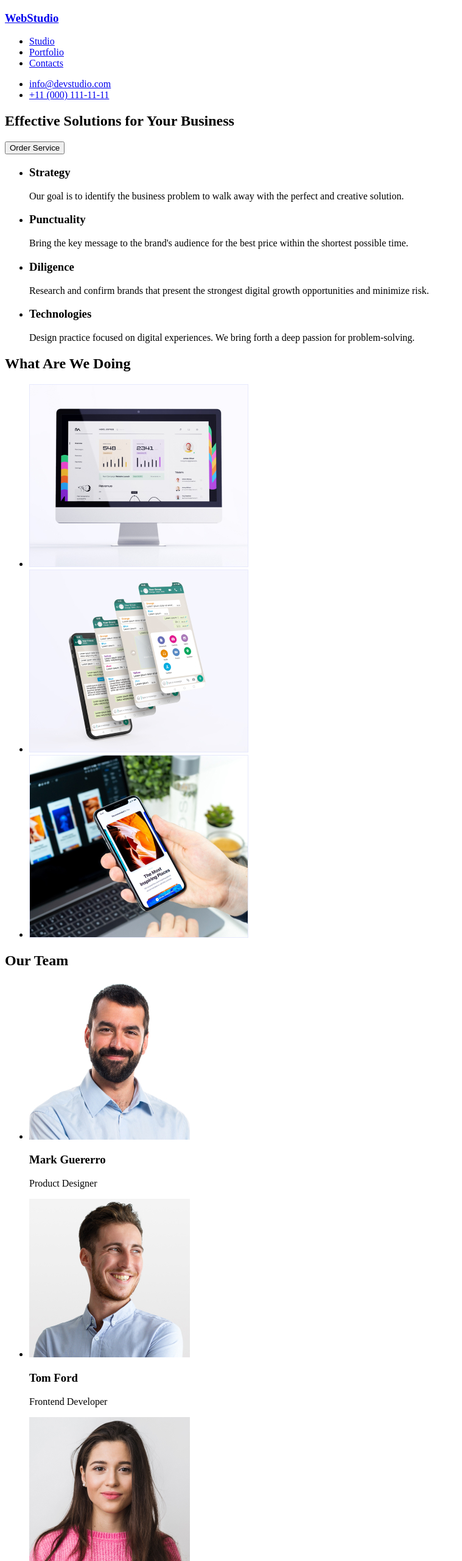
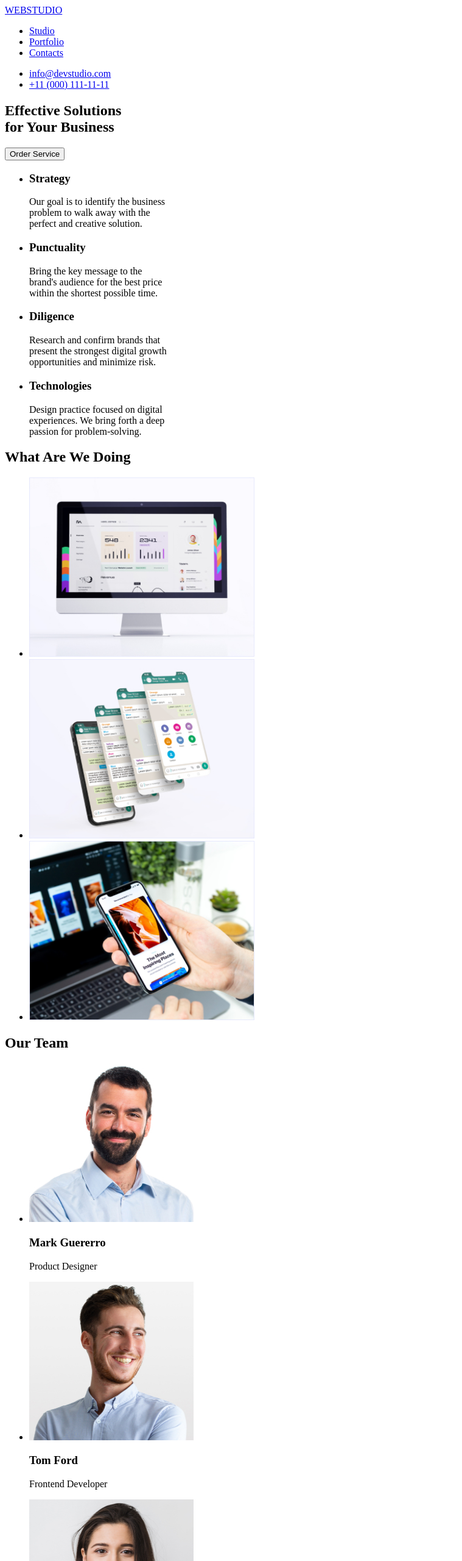
Before and after one commit to edsuratos/goit-markup-hw-01, a plain HTML site: page index.html in a window 1280 px wide. Shown: the top 2560 px of the page at 61% size, without its empty margins (0-759 px from the left). Drawn offline with Linux system fonts and the light colour scheme.

Commit message:
hw1 (for recheck)

```diff
--- a/index.html
+++ b/index.html
@@ -8,8 +8,8 @@
   <body>
     <!--Header Part-->
     <header>
-      <h3><a href="#">WebStudio</a></h3>
       <nav>
+        <a href="#">WEBSTUDIO</a>
         <ul>
           <li><a href="#">Studio</a></li>
           <li><a href="#">Portfolio</a></li>
@@ -27,57 +27,82 @@
     <main>
       <!--Section One-->
       <section>
-                <h1>Effective Solutions for Your Business</h1>
+        <h1>
+          Effective Solutions<br />
+          for Your Business
+        </h1>
         <button type="button">Order Service</button>
       </section>
       <!--Section Two-->
       <section>
+        <div>
           <ul>
             <li>
               <h3>Strategy</h3>
               <p>
-                        Our goal is to identify the business problem to walk away with the
-                        perfect and creative solution.
+                Our goal is to identify the business<br />problem to walk away
+                with the<br />perfect and creative solution.
               </p>
             </li>
             <li>
               <h3>Punctuality</h3>
               <p>
-                        Bring the key message to the brand's audience for the best price
+                Bring the key message to the<br />
+                brand's audience for the best price<br />
                 within the shortest possible time.
               </p>
             </li>
             <li>
               <h3>Diligence</h3>
               <p>
-                        Research and confirm brands that present the strongest digital growth
+                Research and confirm brands that<br />
+                present the strongest digital growth<br />
                 opportunities and minimize risk.
               </p>
             </li>
             <li>
               <h3>Technologies</h3>
               <p>
-                        Design practice focused on digital experiences. We bring forth a deep
+                Design practice focused on digital<br />
+                experiences. We bring forth a deep<br />
                 passion for problem-solving.
               </p>
             </li>
           </ul>
+        </div>
       </section>
       <!--Section Three-->
       <section>
+        <div>
           <h2>What Are We Doing</h2>
 
           <ul>
             <li>
-                      <img src="./images/img 1.jpg" alt="monitor" />
+              <img
+                src="./images/img-1.jpg"
+                alt="monitor"
+                width="370"
+                height="294"
+              />
             </li>
             <li>
-                      <img src="./images/img 2.jpg" alt="mobile" />
+              <img
+                src="./images/img-2.jpg"
+                alt="mobile"
+                width="370"
+                height="294"
+              />
             </li>
             <li>
-                      <img src="./images/img 3.jpg" alt="holding mobile" />
+              <img
+                src="./images/img-3.jpg"
+                alt="holding mobile"
+                width="370"
+                height="294"
+              />
             </li>
           </ul>
+        </div>
       </section>
       <!--Section Four-->
       <section>
@@ -85,22 +110,42 @@
 
         <ul>
           <li>
-                      <img src="./images/Mark.jpg" alt="Mark Guererro" />
+            <img
+              src="./images/mark.jpg"
+              alt="Mark Guererro"
+              width="270"
+              height="260"
+            />
             <h3>Mark Guererro</h3>
             <p>Product Designer</p>
           </li>
           <li>
-                      <img src="./images/Tom.jpg" alt="Tom Ford" />
+            <img
+              src="./images/tom.jpg"
+              alt="Tom Ford"
+              width="270"
+              height="260"
+            />
             <h3>Tom Ford</h3>
             <p>Frontend Developer</p>
           </li>
           <li>
-                      <img src="./images/Camila.jpg" alt="Camila Garcia" />
+            <img
+              src="./images/camila.jpg"
+              alt="Camila Garcia"
+              width="270"
+              height="260"
+            />
             <h3>Camila Garcia</h3>
             <p>Marketing</p>
           </li>
           <li>
-                      <img src="./images/Daniel.jpg" alt="Daniel Wilson" />
+            <img
+              src="./images/daniel.jpg"
+              alt="Daniel Wilson"
+              width="270"
+              height="260"
+            />
             <h3>Daniel Wilson</h3>
             <p>UI Designer</p>
           </li>
@@ -109,12 +154,14 @@
     </main>
     <!--This is the footer-->
     <footer>
-      <h3><a href="#">WebStudio</a></h3>
+      <div>
+        <a href="#">WEBSTUDIO</a>
         <p>
           Increase the flow of customers and <br />
           sales for your business with digital <br />
           marketing & growth solutions.
         </p>
+      </div>
     </footer>
   </body>
 </html>
```
Also changed, not shown: images/img-1.jpg (added), images/img-2.jpg (added), images/img-3.jpg (added). Lines whose indentation alone changed are shown as unchanged.
